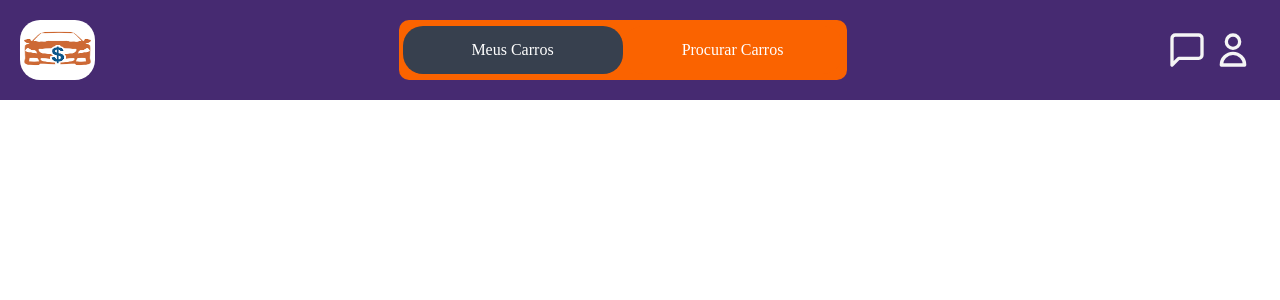
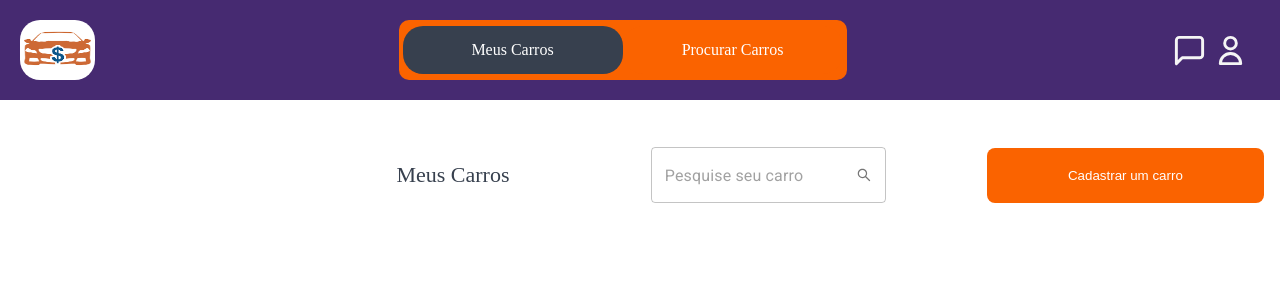
Before and after one commit to matheus-araujo-cunha/capstone, a React (Create React App) app: page /myCars in a window 1280 px wide. Shown: the top 300 px of the page. Built offline with nearby package versions, Linux system fonts and the light colour scheme; a web font is replaced by a local one.

Commit message:
feature: page mycars and modal registration car

```diff
--- a/package.json
+++ b/package.json
@@ -6,6 +6,7 @@
     "@emotion/react": "^11.7.1",
     "@emotion/styled": "^11.6.0",
     "@hookform/resolvers": "^2.8.8",
+    "@mui/icons-material": "^5.3.1",
     "@mui/material": "^5.3.1",
     "@testing-library/jest-dom": "^5.14.1",
     "@testing-library/react": "^12.0.0",
--- a/src/components/Button/index.tsx
+++ b/src/components/Button/index.tsx
@@ -1,3 +1,10 @@
-export const Button = () => {
-  return <button>a</button>;
+import { ButtonHTMLAttributes, ReactNode } from "react";
+import { Container } from "./styles";
+
+interface ButtonProps extends ButtonHTMLAttributes<HTMLButtonElement> {
+  children: ReactNode;
+}
+
+export const Button = ({ children, ...rest }: ButtonProps) => {
+  return <Container {...rest}>{children}</Container>;
 };
--- /dev/null
+++ b/src/components/Button/styles.ts
@@ -0,0 +1,16 @@
+import styled from "styled-components";
+
+interface ContainerProps {
+  primaryColor?: boolean;
+}
+
+export const Container = styled.button<ContainerProps>`
+  border: none;
+  background-color: ${(props) => (props.primaryColor ? "#462A71" : "#FA6300")};
+  color: white;
+  max-width: 320px;
+  width: 100%;
+  height: 55px;
+  max-height: 60px;
+  border-radius: 8px;
+`;
--- /dev/null
+++ b/src/components/CardCar/index.tsx
@@ -0,0 +1,5 @@
+import { Container } from "./styles";
+
+export const CardCar = () => {
+  return <Container></Container>;
+};
--- /dev/null
+++ b/src/components/CardCar/styles.ts
@@ -0,0 +1,5 @@
+import styled from "styled-components";
+
+export const Container = styled.li`
+  width: inherit;
+`;
--- a/src/components/Header/styles.ts
+++ b/src/components/Header/styles.ts
@@ -62,6 +62,7 @@ export const MyCars = styled.button`
   width: 50%;
   padding: 15px 0;
   color: white;
+  font-family: "Helvetica", "Roboto";
   font-weight: 500;
   font-size: 1rem;
   background-color: var(--grey-500);
@@ -94,9 +95,9 @@ export const IconSection = styled.div`
   svg {
     cursor: pointer;
     color: var(--grey-0);
-    min-height: 40px;
-    min-width: 40px;
-    max-width: 40px;
-    max-height: 40px;
+    min-height: 30px;
+    min-width: 30px;
+    max-width: 35px;
+    max-height: 35px;
   }
 `;
--- /dev/null
+++ b/src/components/ListMyCars/styles.ts
@@ -0,0 +1,6 @@
+import styled from "styled-components";
+
+export const Container = styled.ul`
+  list-style: none;
+  width: 80%;
+`;
--- /dev/null
+++ b/src/components/ModalRegistrationCar/index.tsx
@@ -0,0 +1,90 @@
+import {
+  Box,
+  Dialog,
+  DialogActions,
+  DialogContent,
+  DialogTitle,
+  TextField,
+} from "@mui/material";
+
+import UseMediaQuery from "@mui/material/useMediaQuery";
+
+import { Button } from "../Button";
+import { DivButton, Form, SectionLeft, SectionRight } from "./styles";
+
+import CloseIcon from "@mui/icons-material/Close";
+
+interface ModalRegistrationCarProps {
+  handleClose: () => void;
+  open: boolean;
+}
+
+export const ModalRegistrationCar = ({
+  handleClose,
+  open,
+}: ModalRegistrationCarProps) => {
+  const isWideVersion = UseMediaQuery("(min-width:768px)");
+
+  return (
+    <Dialog
+      scroll="paper"
+      fullWidth={true}
+      maxWidth={isWideVersion ? "lg" : "sm"}
+      onClose={handleClose}
+      aria-labelledby="customized-dialog-title"
+      open={open}
+    >
+      <DialogTitle
+        id="customized-dialog-title"
+        onClick={handleClose}
+        sx={{
+          display: "flex",
+          flexDirection: "row",
+          justifyContent: "space-between",
+          alignItems: "center",
+        }}
+      >
+        Cadastre seu carro
+        <Box display="flex" alignItems="center" sx={{ cursor: "pointer" }}>
+          <CloseIcon />
+        </Box>
+      </DialogTitle>
+
+      <DialogContent dividers>
+        <Form>
+          {isWideVersion ? (
+            <>
+              <SectionLeft>
+                <TextField fullWidth label="Nome" />
+                <TextField fullWidth label="Modelo" />
+                <TextField fullWidth label="Descrição" />
+                <TextField fullWidth label="Ano de fabricação" />
+              </SectionLeft>
+              <SectionRight>
+                <TextField fullWidth label="Quilômetros rodados" />
+                <TextField fullWidth type="file" />
+                <DivButton>
+                  <Button type="submit">Enviar</Button>
+                </DivButton>
+              </SectionRight>
+            </>
+          ) : (
+            <>
+              <TextField label="Nome" />
+              <TextField label="Modelo" />
+              <TextField label="Descrição" />
+              <TextField label="Ano de fabricação" />
+              <TextField label="Quilômetros rodados" />
+              <TextField type="file" />
+              <Button autoFocus onClick={handleClose}>
+                Enviar
+              </Button>
+            </>
+          )}
+        </Form>
+      </DialogContent>
+
+      <DialogActions></DialogActions>
+    </Dialog>
+  );
+};
--- /dev/null
+++ b/src/components/ModalRegistrationCar/styles.ts
@@ -0,0 +1,43 @@
+import styled from "styled-components";
+
+export const Form = styled.form`
+  width: 100%;
+  justify-items: center;
+  align-items: center;
+  display: flex;
+  flex-direction: column;
+  gap: 25px;
+
+  @media screen and (min-width: 768px) {
+    flex-direction: row;
+    justify-content: space-between;
+    align-items: flex-start;
+    height: 435px;
+    margin-top: 20px;
+  }
+`;
+
+export const SectionLeft = styled.section`
+  display: flex;
+  width: 40%;
+  flex-direction: column;
+  gap: 30px;
+  align-items: center;
+
+  max-width: 300px;
+`;
+
+export const SectionRight = styled(SectionLeft)`
+  height: inherit;
+`;
+
+export const DivButton = styled.div`
+  width: 100%;
+  height: inherit;
+  display: flex;
+  align-items: flex-end;
+
+  button {
+    width: inherit;
+  }
+`;
--- a/src/pages/MyCars/index.tsx
+++ b/src/pages/MyCars/index.tsx
@@ -1,10 +1,43 @@
+import { InputAdornment, TextField } from "@mui/material";
+import { Button } from "../../components/Button";
 import { Header } from "../../components/Header";
-import { Container } from "./styles";
+import { Container, ListMyCars, SearchArea, Section, Title } from "./styles";
+
+import { AiOutlineSearch } from "react-icons/ai";
+import { useState } from "react";
+import { ModalRegistrationCar } from "../../components/ModalRegistrationCar";
 
 export const MyCars = () => {
+  const [open, setOpen] = useState(false);
+
+  const handleClose = () => {
+    setOpen(false);
+  };
+
   return (
     <Container>
+      <ModalRegistrationCar open={open} handleClose={handleClose} />
       <Header />
+      <Section>
+        <Button onClick={() => setOpen(true)}>Cadastrar um carro</Button>
+        <SearchArea>
+          <Title>
+            <h2>Meus Carros</h2>
+          </Title>
+          <TextField
+            placeholder="Pesquise seu carro"
+            size="medium"
+            InputProps={{
+              endAdornment: (
+                <InputAdornment position="end">
+                  <AiOutlineSearch />
+                </InputAdornment>
+              ),
+            }}
+          />
+        </SearchArea>
+      </Section>
+      <ListMyCars />
     </Container>
   );
 };
--- a/src/pages/MyCars/styles.ts
+++ b/src/pages/MyCars/styles.ts
@@ -3,5 +3,55 @@ import styled from "styled-components";
 export const Container = styled.div`
   display: flex;
   flex-direction: column;
-  height: 100vh;
+  align-items: center;
 `;
+
+export const Section = styled.section`
+  width: 99%;
+  height: 130px;
+  display: flex;
+  align-items: center;
+  gap: 16%;
+  justify-content: flex-end;
+  flex-direction: column;
+  margin-top: 10px;
+
+  button {
+    margin-right: 10px;
+    width: 60%;
+  }
+
+  @media screen and (min-width: 768px) {
+    flex-direction: row-reverse;
+    flex-wrap: nowrap;
+    gap: 8%;
+    justify-content: space-between;
+
+    button {
+      width: 25%;
+    }
+  }
+`;
+
+export const Title = styled.div`
+  width: 45%;
+  font-size: 22px;
+  color: var(--grey-600);
+  text-align: center;
+  color: var(--grey-500);
+`;
+
+export const SearchArea = styled.form`
+  display: flex;
+  justify-content: space-between;
+  align-items: center;
+  width: 95%;
+  height: 50%;
+
+  @media screen and (min-width: 768px) {
+    justify-content: flex-end;
+    width: 80%;
+  }
+`;
+
+export const ListMyCars = styled.ul``;
```
Also changed, not shown: src/components/ListMyCars/index.tsx (added, +10 -0 lines), 1 other file (tests, documents, lock files or other folders).
